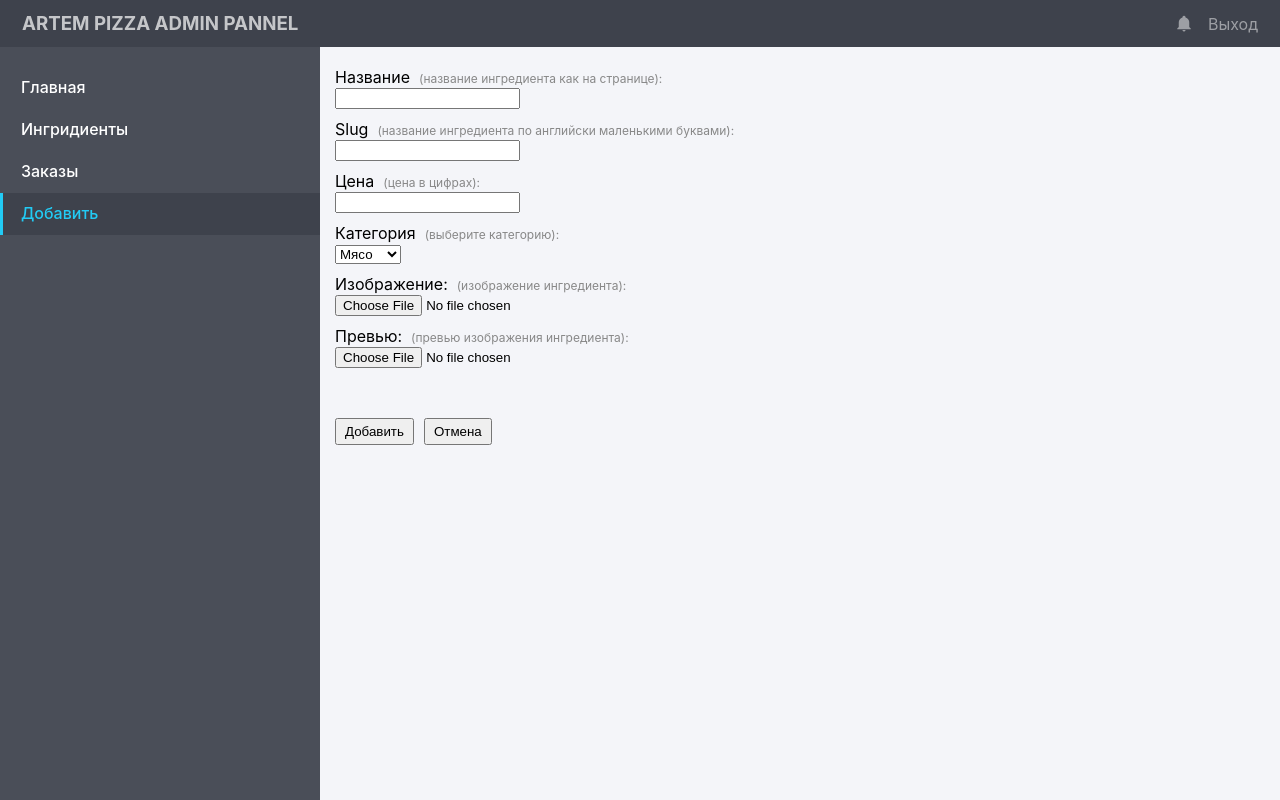
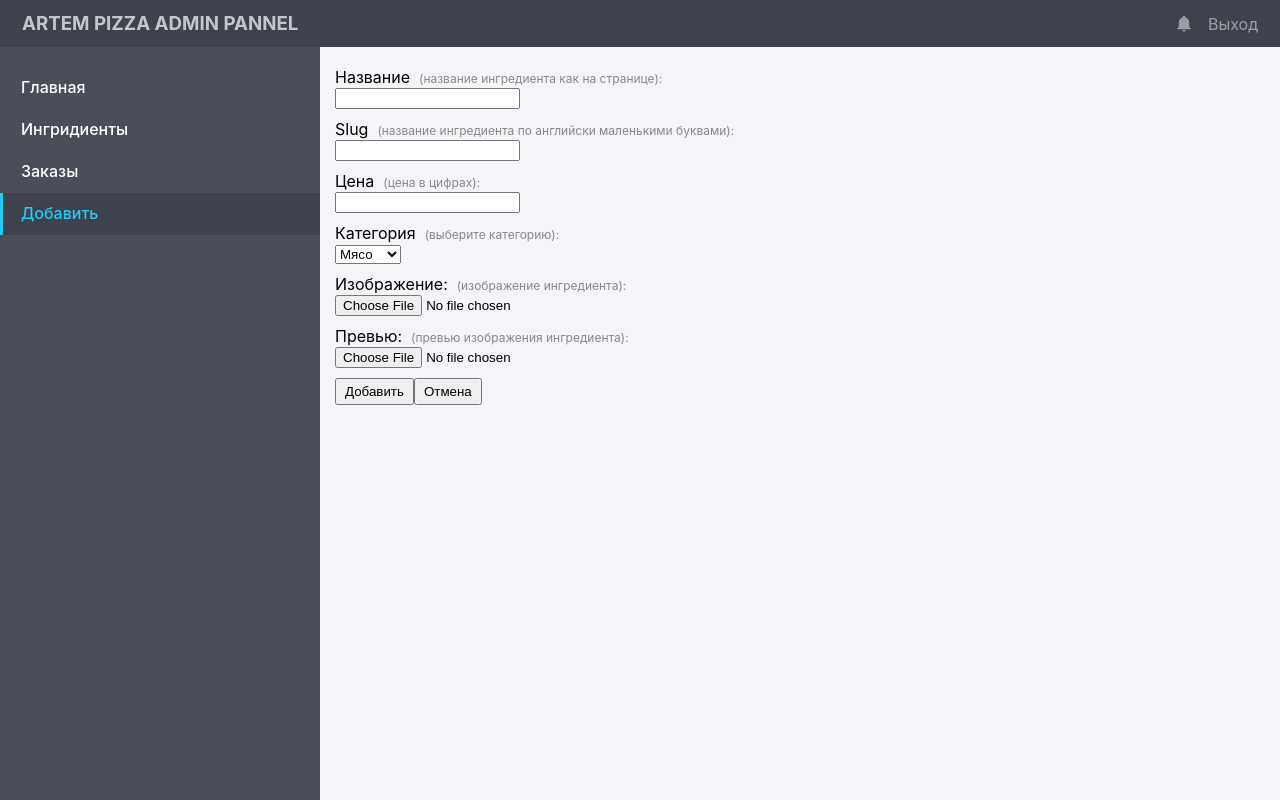
Before and after one commit to no-ocean/artem-pizza-admin, a React (Create React App) app: page /addform in a window 1280 px wide. Built offline with nearby package versions, Linux system fonts and the light colour scheme.

Commit message:
[dev] common components styles

```diff
--- a/src/index.css
+++ b/src/index.css
@@ -90,6 +90,18 @@ code {
 
 .mb-20 {
   margin-bottom: 20px;
+}
+
+.ml-a {
+  margin-left: auto;
+}
+
+.mt-10 {
+  margin-top: 10px;
+}
+
+.mt-30 {
+  margin-top: 30px;
 }
 
 .btn {
@@ -211,20 +223,15 @@ code {
   font-size: 14px;
 }
 
-.edit-buttons {
-  margin-top: 50px;
-  margin-left: auto;
-}
-
-.edit-buttons button {
+.buttons-row button {
   margin: 0 5px;
 }
 
-.edit-buttons button:first-of-type {
+.buttons-row button:first-of-type {
   margin-left: 0
 }
 
-.edit-buttons button:last-of-type {
+.buttons-row button:last-of-type {
   margin-right: 0
 }
 
```
